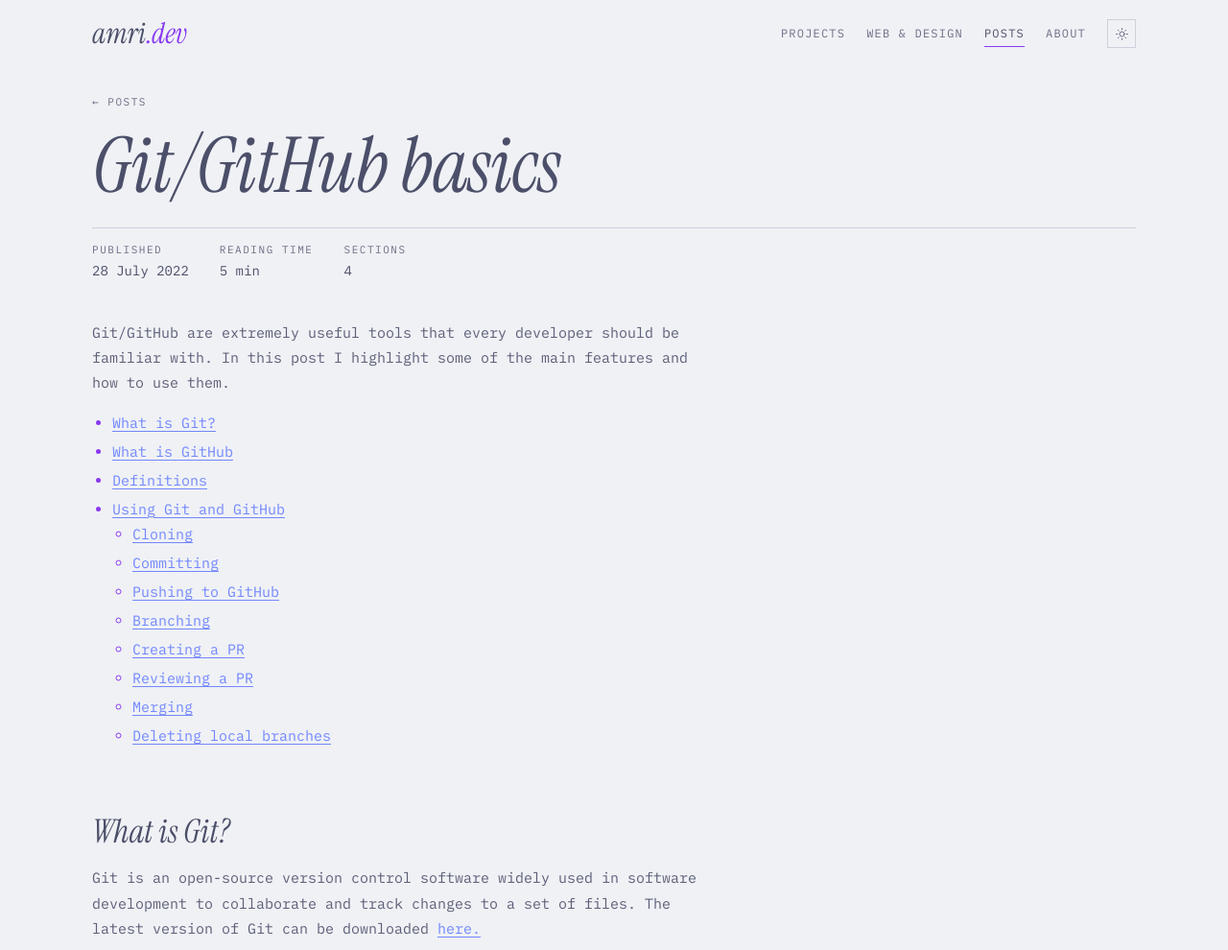
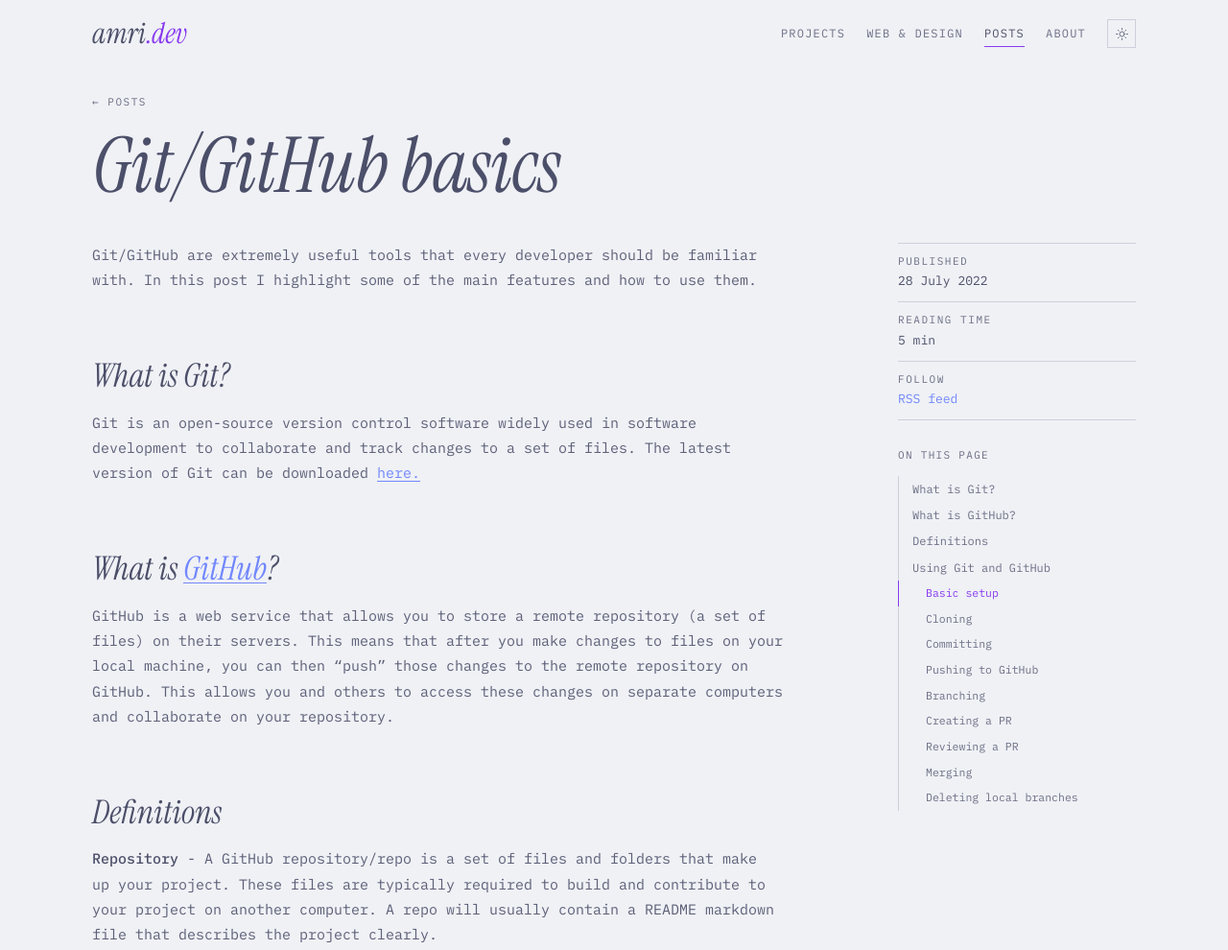
Before and after one commit to AmriArshad/amriarshad.github.io, an Astro site: page /blog/2-git-github-basics in a window 1280 px wide. Shown: the top 990 px of the page at 96% size. Built offline with nearby package versions, Linux system fonts and the light colour scheme; Astro itself is replaced by a stand-in of ours.

Commit message:
feat: two-column layout with sidebar for about, posts and write-ups
Long-form pages kept their text in a 70ch column with the right half of
the page empty. They now use a two-column layout: the prose column widens
to about 80 characters, and a sticky sidebar holds page details (quick
facts on About, date and reading time on posts, stack and timeline on
write-ups, services on case studies) above an "On this page" list that
tracks the section being read.

On phones the sidebar moves above the text, facts sit two to a row, and
the contents list collapses into a toggle. With that in place, the
hand-written contents lists in the Git post and on Links are removed,
and posts no longer repeat their description as a lede above the same
opening paragraph.

```diff
--- /dev/null
+++ b/src/components/Article.astro
@@ -0,0 +1,36 @@
+---
+// Two-column reading layout: prose on the left, a sticky sidebar on the right with whatever the page
+// passes into the "aside" slot, then an "On this page" list built from the Markdown headings.
+import type { MarkdownHeading } from "astro";
+
+interface Props {
+  headings?: MarkdownHeading[];
+}
+const toc = (Astro.props.headings ?? []).filter((h) => h.depth === 2 || h.depth === 3);
+---
+<div class="article">
+  <article class="prose">
+    <slot />
+  </article>
+  <aside class="article-aside">
+    <slot name="aside" />
+    {toc.length > 1 && (
+      <details class="toc" open>
+        <summary class="label">On this page</summary>
+        <nav aria-label="On this page">
+          <ol>
+            {toc.map((h) => (
+              <li class={`depth-${h.depth}`}>
+                <a href={`#${h.slug}`}>{h.text}</a>
+              </li>
+            ))}
+          </ol>
+        </nav>
+      </details>
+    )}
+  </aside>
+</div>
+
+<script>
+  import "../scripts/toc.js";
+</script>
--- a/src/content/blog/2-git-github-basics.md
+++ b/src/content/blog/2-git-github-basics.md
@@ -6,18 +6,6 @@
 
 Git/GitHub are extremely useful tools that every developer should be familiar with. In this post I highlight some of the main features and how to use them.
 
-- [What is Git?](#what-is-git)
-- [What is GitHub](#what-is-github)
-- [Definitions](#definitions)
-- [Using Git and GitHub](#using-git-and-github)
-  - [Cloning](#cloning)
-  - [Committing](#committing)
-  - [Pushing to GitHub](#pushing-to-github)
-  - [Branching](#branching)
-  - [Creating a PR](#creating-a-pr)
-  - [Reviewing a PR](#reviewing-a-pr)
-  - [Merging](#merging)
-  - [Deleting local branches](#deleting-local-branches)
 
 ## What is Git?
 Git is an open-source version control software widely used in software development to collaborate and track changes to a set of files. The latest version of Git can be downloaded [here.](https://git-scm.com/)
--- a/src/pages/blog/[id].astro
+++ b/src/pages/blog/[id].astro
@@ -1,6 +1,7 @@
 ---
 import { render } from "astro:content";
 import Base from "../../layouts/Base.astro";
+import Article from "../../components/Article.astro";
 import { getPosts, formatDate } from "../../lib/posts";
 
 export async function getStaticPaths() {
@@ -21,15 +22,15 @@
     <header class="page-head">
       <p class="crumb"><a href="/blog/">← Posts</a></p>
       <h1>{post.data.title}</h1>
-      <dl class="meta-strip">
+    </header>
+    <Article headings={headings}>
+      <Content />
+      <dl class="facts" slot="aside">
         <div><dt>Published</dt><dd><time datetime={post.data.date.toISOString()}>{formatDate(post.data.date)}</time></dd></div>
         <div><dt>Reading time</dt><dd>{minutes} min</dd></div>
-        {headings.length > 2 && <div><dt>Sections</dt><dd>{headings.filter((h) => h.depth === 2).length}</dd></div>}
+        <div><dt>Follow</dt><dd><a href="/rss.xml">RSS feed</a></dd></div>
       </dl>
-    </header>
-    <article class="prose">
-      <Content />
-    </article>
+    </Article>
 
     <nav class="post-foot" aria-label="More posts">
       {older && (
--- /dev/null
+++ b/src/scripts/toc.js
@@ -0,0 +1,45 @@
+// Highlights the "On this page" entry for the section currently being read.
+const links = [...document.querySelectorAll(".toc a")];
+const details = document.querySelector("details.toc");
+
+// The contents list is always open in the desktop sidebar; on phones it starts collapsed above the text.
+const narrow = window.matchMedia("(max-width: 960px)");
+if (details && narrow.matches) details.open = false;
+details?.querySelector("summary").addEventListener("click", (e) => {
+  if (!narrow.matches) e.preventDefault();
+});
+
+if (links.length) {
+  const targets = links
+    .map((a) => document.getElementById(decodeURIComponent(a.hash.slice(1))))
+    .filter(Boolean);
+  let current = null;
+
+  function update() {
+    // The active section is the last heading that has scrolled past the top third of the viewport.
+    const line = window.innerHeight * 0.33;
+    let active = targets[0];
+    for (const t of targets) {
+      if (t.getBoundingClientRect().top <= line) active = t;
+      else break;
+    }
+    if (active === current) return;
+    current = active;
+    for (const a of links) {
+      if (a.hash.slice(1) === active.id) a.setAttribute("aria-current", "location");
+      else a.removeAttribute("aria-current");
+    }
+  }
+
+  let queued = false;
+  window.addEventListener(
+    "scroll",
+    () => {
+      if (queued) return;
+      queued = true;
+      requestAnimationFrame(() => { queued = false; update(); });
+    },
+    { passive: true },
+  );
+  update();
+}
--- a/src/styles/site.css
+++ b/src/styles/site.css
@@ -533,17 +533,6 @@
   max-width: 18ch;
 }
 .page-head .lede { margin: 18px 0 0; max-width: 60ch; }
-.meta-strip {
-  display: flex;
-  flex-wrap: wrap;
-  gap: 8px 32px;
-  margin: 24px 0 0;
-  padding: 14px 0 0;
-  border-top: 1px solid var(--line);
-}
-.meta-strip div { display: grid; gap: 2px; }
-.meta-strip dt { font-size: 11px; letter-spacing: 0.14em; text-transform: uppercase; color: var(--muted); }
-.meta-strip dd { margin: 0; color: var(--fg); }
 
 .crumb { margin: 0 0 18px; }
 .crumb a { font-size: 11px; letter-spacing: 0.14em; text-transform: uppercase; color: var(--muted); text-decoration: none; }
@@ -606,6 +595,8 @@
   background: var(--panel);
   border: 1px solid var(--line);
   color: var(--accent-3);
+  -webkit-box-decoration-break: clone;
+  box-decoration-break: clone;
 }
 .prose pre {
   margin: 1.6em 0;
@@ -635,6 +626,68 @@
 .prose th,
 .prose td { padding: 10px 16px 10px 0; border-bottom: 1px solid var(--line); vertical-align: top; }
 
+/* ---------- article: prose plus sticky sidebar ---------- */
+
+.article {
+  display: grid;
+  grid-template-columns: minmax(0, 1fr) 248px;
+  gap: clamp(40px, 6vw, 88px);
+  align-items: start;
+}
+/* The column already sets the measure; this only stops lines growing past ~80 characters. */
+.article .prose { max-width: 80ch; }
+.article-aside {
+  position: sticky;
+  top: 24px;
+  display: grid;
+  gap: 28px;
+  max-height: calc(100vh - 48px);
+  overflow-y: auto;
+  scrollbar-width: thin;
+}
+.article-aside:empty { display: none; }
+
+.toc summary {
+  margin-bottom: 12px;
+  list-style: none;
+  pointer-events: none; /* always open in the sidebar */
+}
+.toc summary::-webkit-details-marker { display: none; }
+.toc ol { margin: 0; padding: 0; list-style: none; border-left: 1px solid var(--line); }
+.toc a {
+  display: block;
+  margin-left: -1px;
+  padding: 5px 0 5px 14px;
+  border-left: 1px solid transparent;
+  font-size: 12px;
+  line-height: 1.45;
+  color: var(--muted);
+  text-decoration: none;
+  transition: color 0.15s, border-color 0.15s;
+}
+.toc .depth-3 a { padding-left: 28px; font-size: 11.5px; }
+.toc a:hover { color: var(--fg); }
+.toc a[aria-current] { color: var(--accent); border-left-color: var(--accent); }
+
+.facts { margin: 0; border-top: 1px solid var(--line); }
+.facts div { padding: 10px 0; border-bottom: 1px solid var(--line); display: grid; align-content: start; gap: 2px; }
+.facts dt { font-size: 11px; letter-spacing: 0.14em; text-transform: uppercase; color: var(--muted); }
+.facts dd { margin: 0; font-size: 13px; color: var(--fg); }
+.facts a { color: var(--accent-2); text-decoration: none; }
+.facts a:hover { color: var(--accent); }
+
+@media (max-width: 960px) {
+  .article { grid-template-columns: minmax(0, 1fr); gap: 32px; }
+  /* On narrow screens the sidebar sits above the text, with the contents list collapsed. */
+  .article-aside { position: static; max-height: none; order: -1; }
+  .facts { display: grid; grid-template-columns: repeat(auto-fill, minmax(min(100%, 150px), 1fr)); column-gap: 20px; }
+  .toc { border: 1px solid var(--line); padding: 12px 14px; }
+  .toc summary { margin: 0; pointer-events: auto; cursor: pointer; display: flex; justify-content: space-between; }
+  .toc summary::after { content: "+"; color: var(--accent); }
+  .toc[open] summary { margin-bottom: 12px; }
+  .toc[open] summary::after { content: "−"; }
+}
+
 /* Shiki dual themes: Mocha by default, Latte when the page is light. */
 .astro-code,
 .astro-code span { color: var(--shiki-dark); font-style: var(--shiki-dark-font-style); }
@@ -642,8 +695,9 @@
 :root[data-theme="light"] .astro-code span { color: var(--shiki-light); font-style: var(--shiki-light-font-style); }
 
 .post-foot {
-  max-width: 70ch;
-  margin-top: 56px;
+  margin-top: 64px;
+  padding-top: 24px;
+  border-top: 1px solid var(--line);
   display: grid;
   grid-template-columns: 1fr 1fr;
   gap: 16px;
```
Also changed, not shown: src/layouts/Page.astro (+27 -3 lines), src/pages/about.md (+8 -0 lines), src/pages/links.md (+0 -5 lines), src/pages/projects/[id].astro (+7 -6 lines), src/pages/web/[id].astro (+9 -7 lines).
